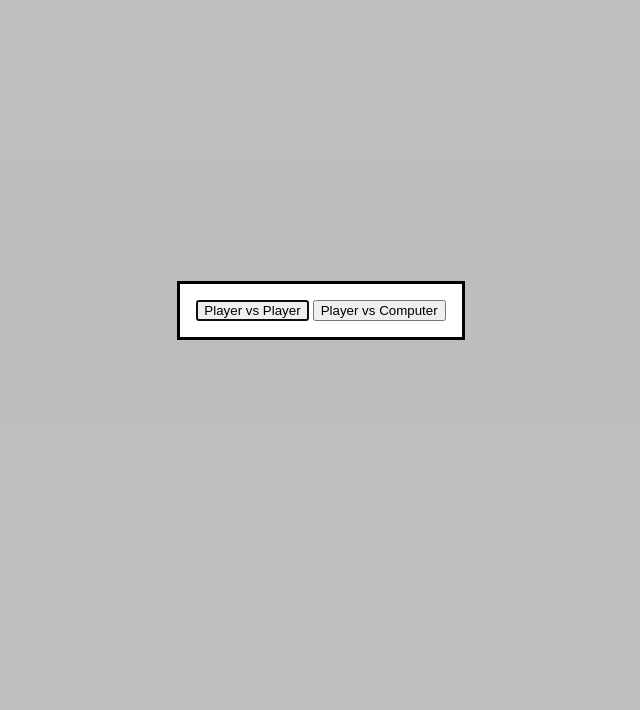
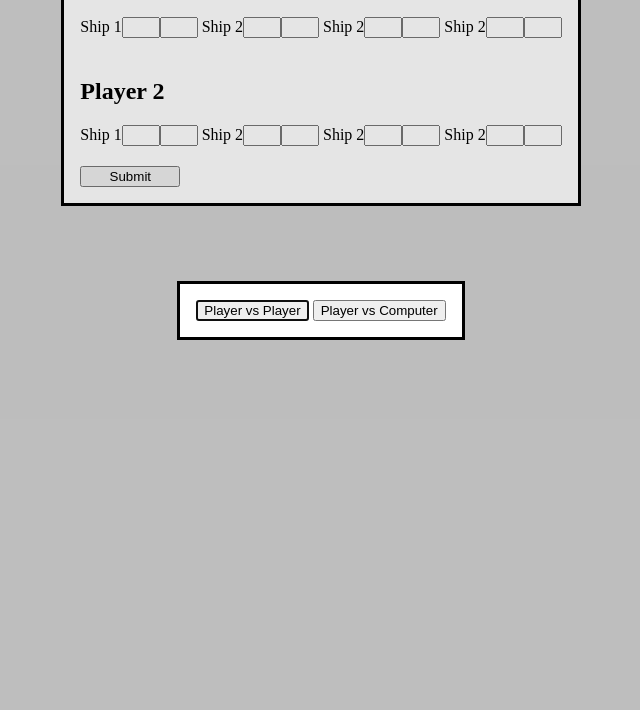
Before and after one commit to austinchong01/battleship, a website built with webpack: page src/template.html in a window 1280 px wide. Shown: the part 90-800 px from the top of the page, without its empty margins (319-959 px from the left). Built offline with nearby package versions, Linux system fonts and the light colour scheme.

Commit message:
Dialog Issues?

```diff
--- a/src/dom.js
+++ b/src/dom.js
@@ -109,9 +109,15 @@ function getPlayerType() {
 }
 
 function getShips(type) {
-
   const dialog = document.querySelector(`#PlayerVs${type}`);
   dialog.showModal();
+  dialog.addEventListener("click", (e) => {
+    if (e.target.getAttribute("class") === "typeDialog"){
+      const type = e.target.getAttribute("id");
+      startGame(type);
+      dialog.close()
+    }
+  });
 }
 
 
--- a/src/styles.css
+++ b/src/styles.css
@@ -55,3 +55,17 @@ td:hover {
 .type:hover {
   background-color: lightgray;
 }
+
+input {
+  width: 30px;
+}
+
+#PlayerVsplayer {
+  display: flex;
+  flex-direction: column;
+  gap: 20px;
+}
+
+#submit {
+  width: 100px;
+}
--- a/src/template.html
+++ b/src/template.html
@@ -14,17 +14,20 @@
 
     <dialog id="PlayerVsplayer">
       <div id="p1ships">
-        <label>Ship 1<input type="text"></label>
-        <label>Ship 2<input type="text"></label>
-        <label>Ship 3<input type="text"></label>
-        <label>Ship 4<input type="text"></label>
+        <h2>Player 1</h2>
+        <label>Ship 1<input id="p1s11" type="number" max="9" min="0"><input id="p1s12" type="number" max="9" min="0"></label>
+        <label>Ship 2<input id="p1s21" type="number" max="9" min="0"><input id="p1s22" type="number" max="9" min="0"></label>
+        <label>Ship 2<input id="p1s31" type="number" max="9" min="0"><input id="p1s32" type="number" max="9" min="0"></label>
+        <label>Ship 2<input id="p1s41" type="number" max="9" min="0"><input id="p1s42" type="number" max="9" min="0"></label>
       </div>
       <div id="p2ships">
-        <label>Ship 1<input type="text"></label>
-        <label>Ship 2<input type="text"></label>
-        <label>Ship 3<input type="text"></label>
-        <label>Ship 4<input type="text"></label>
+        <h2>Player 2</h2>
+        <label>Ship 1<input id="p2s11" type="number" max="9" min="0"><input id="p2s12" type="number" max="9" min="0"></label>
+        <label>Ship 2<input id="p2s21" type="number" max="9" min="0"><input id="p2s22" type="number" max="9" min="0"></label>
+        <label>Ship 2<input id="p2s31" type="number" max="9" min="0"><input id="p2s32" type="number" max="9" min="0"></label>
+        <label>Ship 2<input id="p2s41" type="number" max="9" min="0"><input id="p2s42" type="number" max="9" min="0"></label>
       </div>
+      <button id="submit">Submit</button>
     </dialog>
 
 
```
